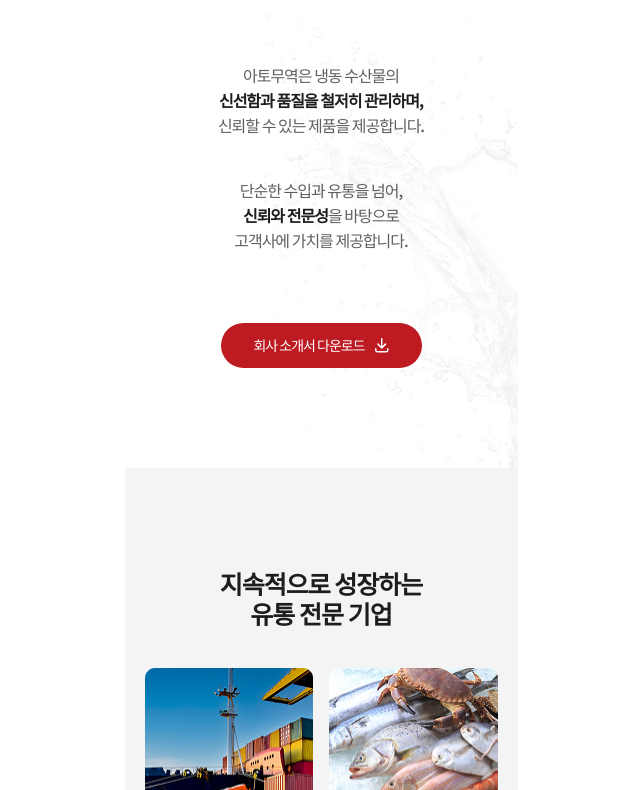
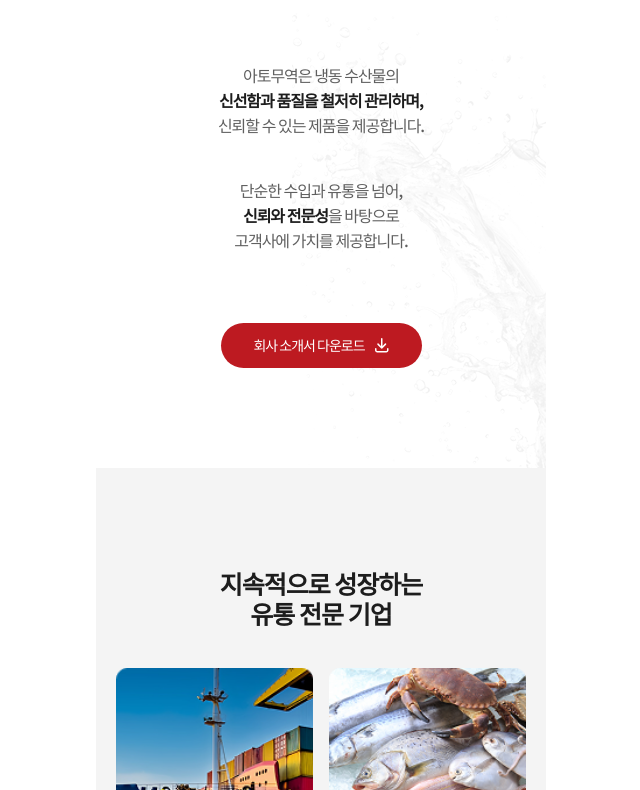
Before and after one commit to seokhj0311/ato, a plain HTML site: page index.html in a window 1280 px wide. Shown: the part 904-1694 px from the top of the page, without its empty margins (319-959 px from the left). Drawn offline with nearby package versions, Linux system fonts and the light colour scheme.

Commit message:
25.11.05 수정 2

```diff
--- a/css/style.css
+++ b/css/style.css
@@ -2,7 +2,7 @@
 @import url(common.css);
 
 .wrap{
-    max-width: 393px;
+    max-width: 450px;
     width: 100%;
     margin: 0 auto;
 }
@@ -25,7 +25,7 @@ header{
     right: -100%;
     z-index: 20;
     transition: 0.3s;
-    /* padding: 30px 20px; */
+    padding: 30px 20px;
     background-color: #F2F2F2;
     cursor: pointer;
 }
```
